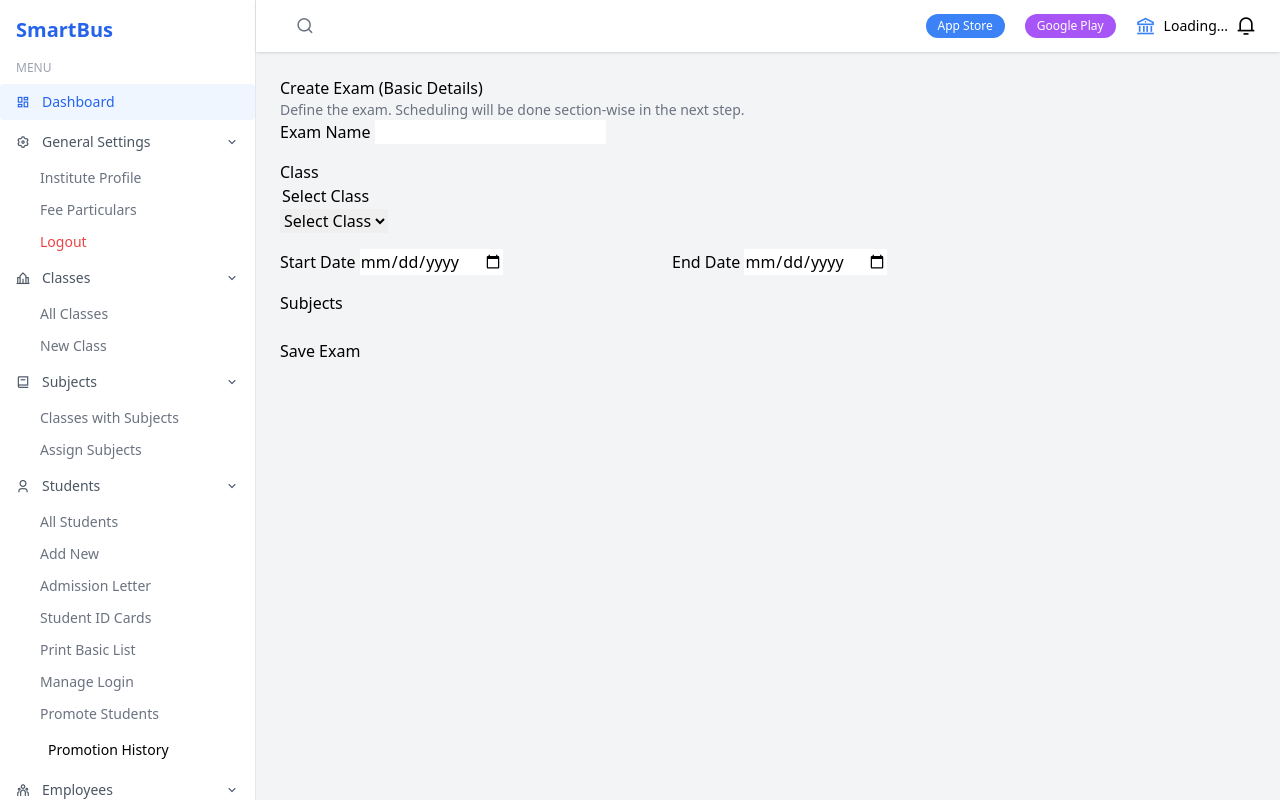
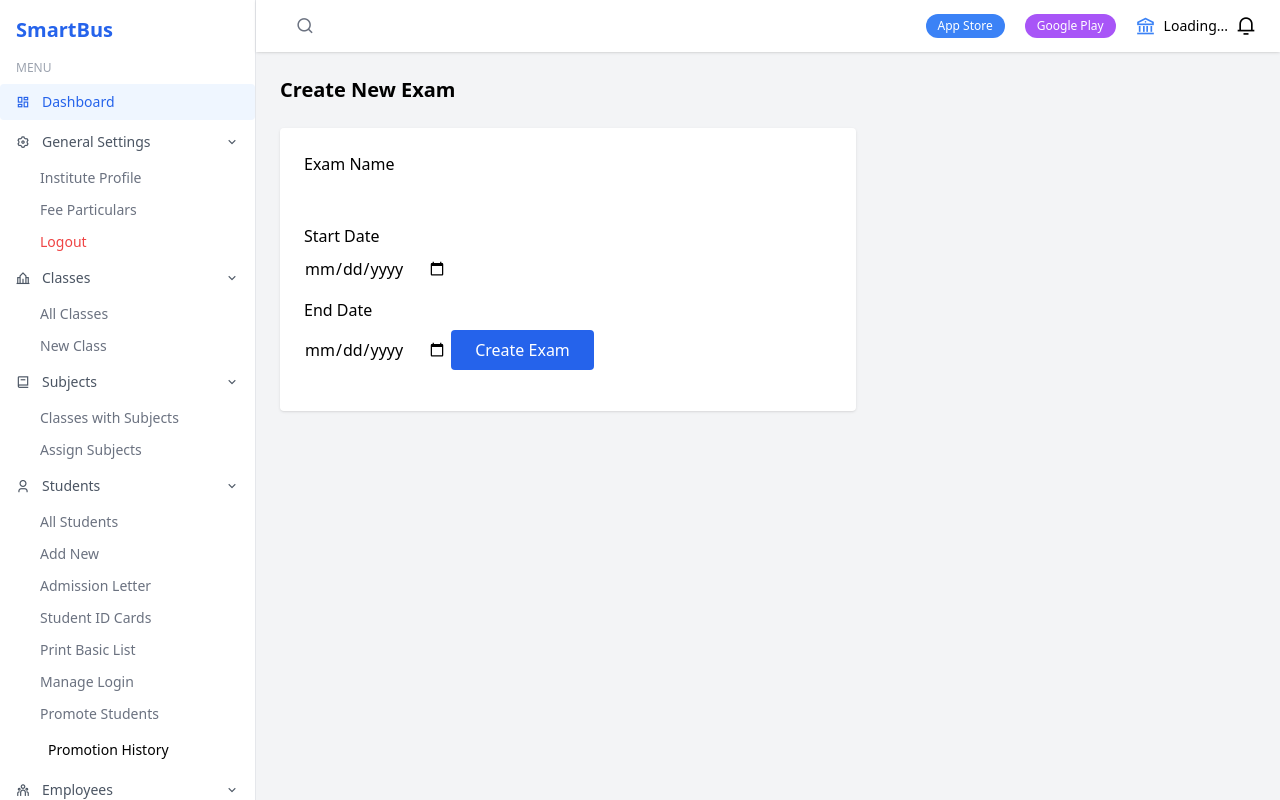
Before and after one commit to Smartbus-360/Erp_admin_frontend, a Django app: page /exams/create/ in a window 1280 px wide. Run offline with Django 5.2, Linux system fonts and the light colour scheme; some libraries are stand-ins or nearby versions.

Commit message:
Update create_exam.html

```diff
--- a/school_erp/core/templates/exams/create_exam.html
+++ b/school_erp/core/templates/exams/create_exam.html
@@ -1,94 +1,52 @@
 {% extends "base/layout.html" %}
-{% load static %}
 {% block content %}
 
-<div class="content-wrapper max-w-3xl">
+<h1 class="text-xl font-semibold mb-6">Create New Exam</h1>
 
-  <!-- <h2 class="text-xl font-semibold mb-6">Create New Exam</h2> -->
-   <h2>Create Exam (Basic Details)</h2>
-<p class="text-gray-500 text-sm">
-  Define the exam. Scheduling will be done section-wise in the next step.
-</p>
+<form method="post" id="createExamForm" class="bg-white p-6 rounded shadow max-w-xl">
+    {% csrf_token %}
 
+    <label class="block mb-2">Exam Name</label>
+    <input type="text" id="exam_name" class="form-control mb-4" required>
 
-<form id="createExamForm">
+    <label class="block mb-2">Start Date</label>
+    <input type="date" id="start_date" class="form-control mb-4" required>
 
-    <div class="mb-4">
-      <label class="form-label">Exam Name</label>
-      <input type="text" name="name" class="form-control" required>
-    </div>
+    <label class="block mb-2">End Date</label>
+    <input type="date" id="end_date" class="form-control mb-6" required>
 
-    <div class="mb-4">
-      <label class="form-label">Class</label>
-        <option value="">Select Class</option>
-<select name="class_id" id="classSelect" class="form-control" required>
-  <option value="">Select Class</option>
-</select>
+    <button class="bg-blue-600 text-white px-6 py-2 rounded">
+        Create Exam
+    </button>
+</form>
 
-    </div>
+<script>
+document.getElementById("createExamForm").onsubmit = async (e) => {
+    e.preventDefault();
 
-    <div class="grid grid-cols-2 gap-4 mb-4">
-      <div>
-        <label class="form-label">Start Date</label>
-        <input type="date" name="start_date" class="form-control" required>
-      </div>
+    const res = await fetch(
+        "https://erp.backend.smartbus360.com/exams",
+        {
+            method: "POST",
+            headers: {
+                "Content-Type": "application/json",
+                "Authorization": "Bearer {{ request.session.auth.access_token }}"
+            },
+            body: JSON.stringify({
+                name: exam_name.value,
+                start_date: start_date.value,
+                end_date: end_date.value
+            })
+        }
+    );
 
-      <div>
-        <label class="form-label">End Date</label>
-        <input type="date" name="end_date" class="form-control" required>
-      </div>
-    </div>
+    if (res.ok) {
+        alert("Exam created successfully");
+        window.location.href = "/exams/";
+    } else {
+        alert("Failed to create exam");
+    }
+};
+</script>
 
-    <div class="mb-6">
-      <label class="form-label">Subjects</label>
-      <div class="grid grid-cols-3 gap-2">
-        {% for s in subjects %}
-        <label class="flex items-center gap-2">
-          <input type="checkbox" name="subject_ids" value="{{ s.id }}">
-          {{ s.name }}
-        </label>
-        {% endfor %}
-      </div>
-    </div>
-
-    <button class="btn btn-primary">
-      Save Exam
-    </button>
-
-  </form>
-</div>
-{% block page_js %}
-
-<script src="{% static 'js/exams.js' %}"></script>
-<script>
-document.addEventListener("DOMContentLoaded", async () => {
-  if (!token) {
-    window.location.href = "/login/";
-    return;
-  }
-
-  const res = await fetch("https://erp.backend.smartbus360.com/classes/", {
-    headers: {
-      "Authorization": "Bearer " + window.ACCESS_TOKEN
-    }
-  });
-
-  if (!res.ok) {
-    localStorage.clear();
-    window.location.href = "/login/";
-    return;
-  }
-
-  const classes = await res.json();
-  const select = document.getElementById("classSelect");
-
-  classes.forEach(c => {
-    const opt = document.createElement("option");
-    opt.value = c.id;
-    opt.textContent = c.name;
-    select.appendChild(opt);
-  });
-});
-</script>
 {% endblock %}
-{% endblock %}
```
